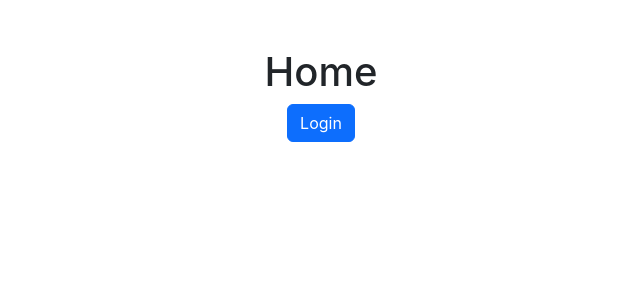
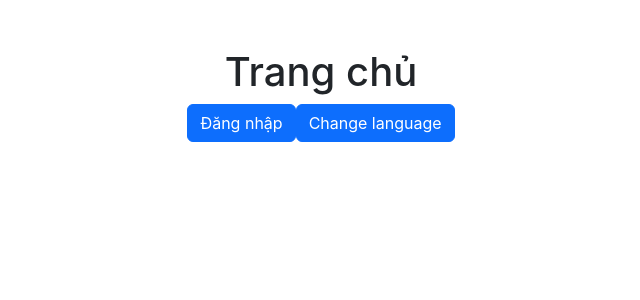
Before and after one commit to ntnghia-it01/example-fe-sd19303, a React (Create React App) app: page / in a window 1280 px wide. Shown: the top 300 px of the page, without its empty margins (319-959 px from the left). Built offline with nearby package versions, Linux system fonts and the light colour scheme.

Commit message:
commit 2025.04.17

```diff
--- /dev/null
+++ b/src/context/LanguageProvider/index.jsx
@@ -0,0 +1,35 @@
+import {createContext, useState} from 'react';
+import vi from './locale/vi.json'
+import en from './locale/en.json'
+
+const LanguageContext = createContext();
+
+const LanguageProvider = (props)=>{
+  const {children} = props;
+
+  const [lang, setLang] = useState("vi");
+
+  const translate = (props) => {
+    if(lang == "vi"){
+      return vi[props]
+    }
+
+    return en[props]
+  }
+
+  const changeLanguage = (props)=>{
+    if(props == "en"){
+      setLang("en")
+    }else{
+      setLang("vi")
+    }
+  }
+
+  return (
+    <LanguageContext.Provider value={{lang, translate, changeLanguage}}>
+      {children}
+    </LanguageContext.Provider>
+  )
+}
+
+export {LanguageProvider, LanguageContext}
--- /dev/null
+++ b/src/context/LanguageProvider/locale/en.json
@@ -0,0 +1,4 @@
+{
+  "home": "Home",
+  "login": "Login"
+}
--- /dev/null
+++ b/src/context/LanguageProvider/locale/vi.json
@@ -0,0 +1,4 @@
+{
+  "home": "Trang chủ",
+  "login": "Đăng nhập"
+}
--- a/src/index.js
+++ b/src/index.js
@@ -5,16 +5,19 @@ import './index.css';
 import App from './App';
 import reportWebVitals from './reportWebVitals';
 import {BrowserRouter} from 'react-router';
-import {CookiesProvider} from 'react-cookie'
+import {CookiesProvider} from 'react-cookie';
+import {LanguageProvider} from './context/LanguageProvider'
 
 const root = ReactDOM.createRoot(document.getElementById('root'));
 root.render(
   <React.StrictMode>
-    <CookiesProvider>
-      <BrowserRouter>
-        <App />
-      </BrowserRouter>
-    </CookiesProvider>
+    <LanguageProvider>
+      <CookiesProvider>
+        <BrowserRouter>
+          <App />
+        </BrowserRouter>
+      </CookiesProvider>
+    </LanguageProvider>
   </React.StrictMode>
 );
 
--- a/src/pages/Home/index.jsx
+++ b/src/pages/Home/index.jsx
@@ -1,76 +1,25 @@
-import {
-  Link
-} from 'react-router'
-import {
-  useState,
-  useEffect,
-  // Gợi ý xem thêm
-  useRef,
-  useReducer,
-  useCallback,
-  useMemo,
-  useContext,
-} from 'react'
+import { Link } from "react-router";
+import { useContext, useEffect } from "react";
+import { LanguageContext } from "../../context/LanguageProvider";
 
-const Home = ()=>{
-  const [count, setCount] = useState(0);
-  const [message, setMessage] = useState("");
+const Home = () => {
+  const { lang, translate, changeLanguage } = useContext(LanguageContext);
 
-  // Hàm này sẽ được kích hoạt
-  // Khi bất kỳ state nào thay đổi
-  // Hoặc components được render lại
-  // Khi components khởi tạo
-  // useEffect này sẽ được kích hoạt trước
-  // ít nhất 2 lần
-  // Lần 1: Khi components bắt đầu khởi tạo
-  // Lần 2: khi components render thành công
-  useEffect(()=>{
-    console.log(count);
-    // Bị chạy 1 vòng lập vô tận
-    // Tuyệt đối không được setState bên trong
-    // setCount(count + 1);
-  });
-
-  // Trong cả quá trình vòng đời components
-  // chỉ được kích hoạt 2 lần
-  // Lần 1: Khi components bắt đầu khởi tạo
-  // Lần 2: khi components render thành công
-  // Gọi API lấy giá trị khởi tạo
-  // Cài đặt giá trị mặc định cho state
-  useEffect(()=>{
-    console.log(count);
-
-    return ()=>{
-      // Sự kiện khi components bị loại bỏ
-    }
+  useEffect(() => {
+    console.log("language === ", lang);
   }, []);
-
-  // useEffect này sẽ được kích hoạt trước
-  // ít nhất 2 lần
-  // Lần 1: Khi components bắt đầu khởi tạo
-  // Lần 2: khi components render thành công
-  // Và sẽ được kích hoạt khi biến count thay đổi
-  // giá trị
-  useEffect(()=>{
-    console.log(count);
-  }, [count]);
-
-  // useEffect này sẽ được kích hoạt trước
-  // ít nhất 2 lần
-  // Lần 1: Khi components bắt đầu khởi tạo
-  // Lần 2: khi components render thành công
-  // Và sẽ được kích hoạt khi biến count hoặc message thay đổi
-  // giá trị
-  useEffect(()=>{
-    // console.log(count);
-  }, [count, message]);
 
   return (
     <div className="w-100 p-5 text-center">
-      <h1>Home</h1>
-      <Link to={"/login"} className='btn btn-primary'>Login</Link>
+      <h1>{translate("home")}</h1>
+      <Link to={"/login"} className="btn btn-primary">
+        {translate("login")}
+      </Link>
+      <button onClick={changeLanguage.bind(this, lang == "vi" ? "en" : "vi")} type="button" class="btn btn-primary">
+        Change language
+      </button>
     </div>
-  )
-}
+  );
+};
 
-export default Home
+export default Home;
```
